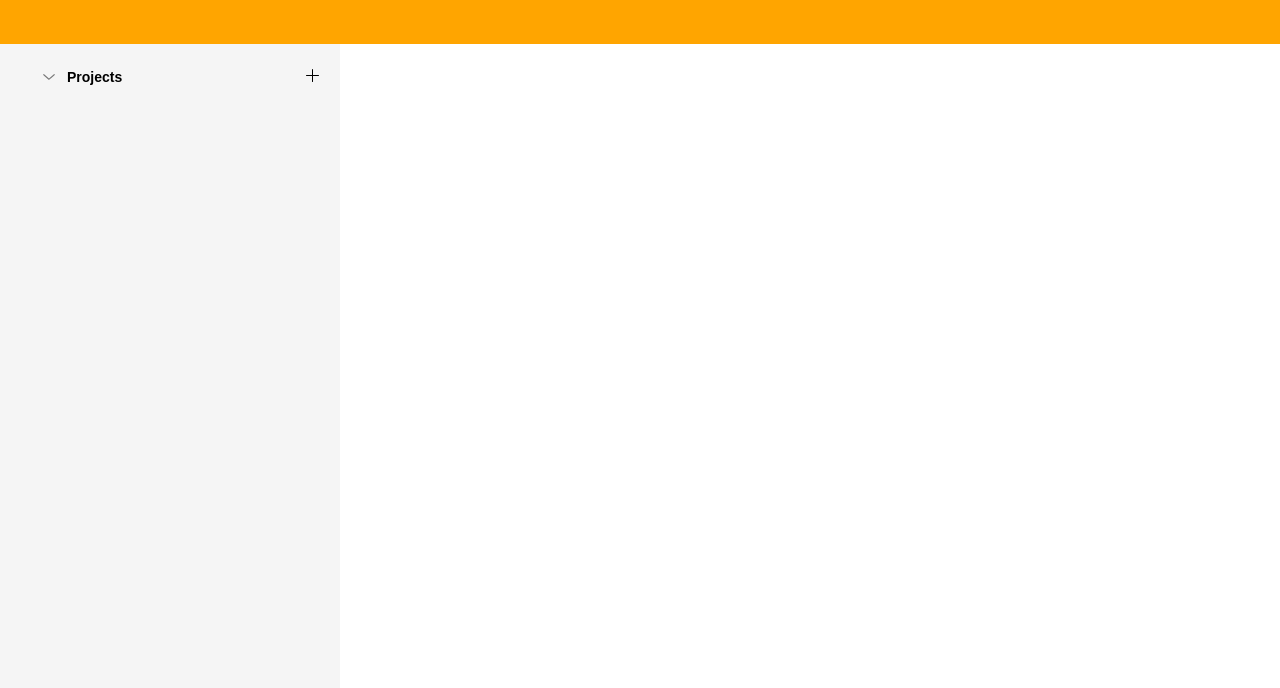
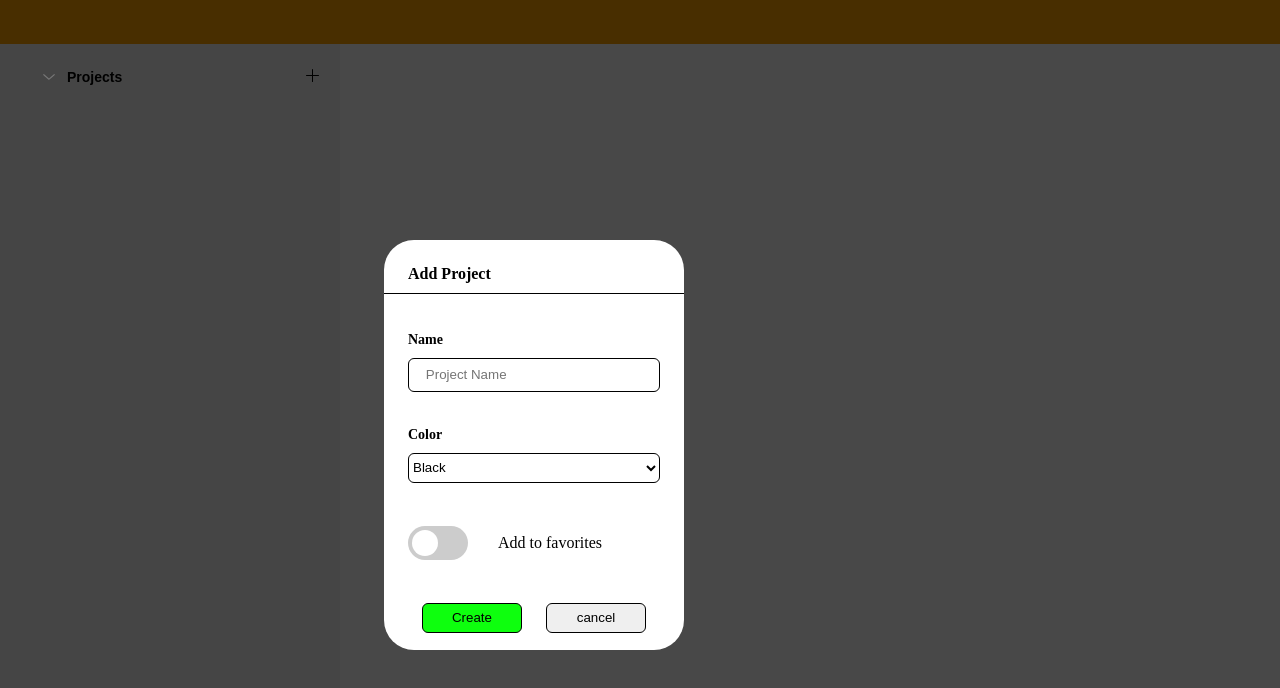
Before and after one commit to Nick90903/todo-list, a plain HTML site: page index.html in a window 1280 px wide. Both pictures are taken after a click on the button 312 px from the left and 77 px from the top of the page. Drawn offline with Linux system fonts and the light colour scheme.

Commit message:
Adds Create button functionality

```diff
--- a/index.html
+++ b/index.html
@@ -9,9 +9,43 @@
     <link rel="stylesheet" href="./resources/styles/main.css">
 </head>
 <body>
-    <header>
+    <div class="focusLock">
+        <div class="formContainer">
+            <header class="formHeader">
+                <h1>Add Project</h1>
+            </header>
+            <form id="form" action="./main.js">
+                <div class="formField">
+                    <label for="name">Name</label>
+                    <input class="input" type="text" id="name" name="name" placeholder="    Project Name">
+                </div>
+                <div class="formField">
+                    <label for="color">Color</label>
+                    <select class="input" id="color" name="color">
+                        <option value="0">Black</option>
+                        <option value="1">Red</option>
+                    </select>
+                </div>
+                <div class="sliderContainer form_Field_Inline">
+                    <label class="switch">
+                        <input type="checkbox" name="favorite">
+                        <span class="slider round"></span>
+                    </label>
+                    <p>Add to favorites</p>
+                </div>
+                <div id="formButtons">
+                    <button type="button" class="button" id="create">Create</button>
+                    <button type="button" class="button" id="cancel" >cancel</button>
+                </div>
+            </form>
+        </div>
+    </div>
+
+    <header class="mainHeader">
 
     </header>
+
+
 
     <div class="main">
         <div class="sidebar">
--- a/main.js
+++ b/main.js
@@ -1 +1 @@
-(()=>{"use strict";document.querySelector(".project_button").addEventListener("click",(function(){!function(){const t=document.querySelector(".arrow");"rotate(-90)"==t.getAttribute("transform")?(console.log("test"),t.setAttribute("transform","rotate(0)")):t.setAttribute("transform","rotate(-90)")}()})),document.querySelector(".arrow").setAttribute("transform","rotate(0)")})();
+(()=>{"use strict";let e=[];function t(){const e=document.querySelector("#form");document.querySelector(".focusLock").style.display="none",e.reset()}document.querySelector(".project_button").addEventListener("click",(function(){!function(){const e=document.querySelector(".arrow");"rotate(-90)"==e.getAttribute("transform")?(console.log("test"),e.setAttribute("transform","rotate(0)")):e.setAttribute("transform","rotate(-90)")}()})),document.querySelector(".arrow").setAttribute("transform","rotate(0)"),document.querySelector(".adder_Icon").addEventListener("click",(()=>{document.querySelector(".focusLock").style.display="block"})),document.querySelector("#cancel").addEventListener("click",(()=>{t()})),document.querySelector("#create").addEventListener("click",(()=>{console.log("click"),function(){const o=document.querySelector("#form");e.push(((e,t,o)=>{let r="",c="",n=!1;return r=e,c=t,n=o,{getTitle:()=>r,getColor:()=>c,getFavorite:()=>n}})(o.name.value,o.color.value,o.favorite.value)),console.log(e[0].getTitle()),t()}()}))})();
--- a/resources/styles/main.css
+++ b/resources/styles/main.css
@@ -4,7 +4,7 @@ body {
     --sidebar_Background: rgb(245, 245, 245) ;
 }
 
-header {
+header.mainHeader {
     background-color: orange;
     height: 44px;
     padding-left: 35px;
@@ -54,3 +54,160 @@ header {
     border: none;
     background-color: var(--sidebar_Background);
 }
+
+/* Project Form */
+
+.focusLock {
+    position: absolute;
+    background-color: rgba(0, 0, 0, 0.719);
+    width: 100vw;
+    height: 100vh;
+    display: none;
+}
+
+.formContainer {
+    position: absolute;
+    left: 30vw;
+    top: 30vh;
+    display: flex;
+    flex-direction: column;
+    background-color: rgb(255, 255, 255);
+    width: 300px;
+    height: 410px;
+    border-radius: 30px;
+}
+
+.formHeader {
+    margin: 0px;
+    padding-left: 24px;
+    padding-top: 14px;
+    padding-right: 14px;
+    border-bottom: 1px solid black;
+    margin-bottom: 20px;
+}
+
+.formHeader h1 {
+    font-size: 16px;
+}
+
+#form {
+    display: flex;
+    flex-direction: column;
+    justify-content: space-around;
+    height: 100%;
+}
+
+.formField {
+    display: flex;
+    flex-direction: column;
+    justify-content: space-between;
+    gap: 10px;
+    margin-left: 24px;
+    margin-right: 24px;
+}
+
+.sliderContainer {
+    display: flex;
+    align-items: center;
+    gap: 30px;
+    margin-left: 24px;
+    margin-right: 24px;
+}
+
+label {
+    font-weight: 700;
+    font-size: 14px;
+}
+
+#formButtons {
+    display: flex;
+    justify-content: center;
+    gap: 24px;
+    margin-left: 24px;
+    margin-right: 24px;
+}
+
+#create {
+    background-color: rgb(14, 255, 14);
+
+
+}
+
+.button {
+    height: 30px;
+    width: 100px;
+    border: 1px solid black;
+    border-radius: 6px;
+}
+
+
+
+.input {
+    border: 1px solid black;
+    border-radius: 6px;
+    height: 30px;
+    background-color: white;
+}
+
+/* The switch - the box around the slider */
+.switch {
+  position: relative;
+  display: inline-block;
+  width: 60px;
+  height: 34px;
+}
+
+/* Hide default HTML checkbox */
+.switch input {
+  opacity: 0;
+  width: 0;
+  height: 0;
+}
+
+/* The slider */
+.slider {
+  position: absolute;
+  cursor: pointer;
+  top: 0;
+  left: 0;
+  right: 0;
+  bottom: 0;
+  background-color: #ccc;
+  -webkit-transition: .4s;
+  transition: .4s;
+}
+
+.slider:before {
+  position: absolute;
+  content: "";
+  height: 26px;
+  width: 26px;
+  left: 4px;
+  bottom: 4px;
+  background-color: white;
+  -webkit-transition: .4s;
+  transition: .4s;
+}
+
+input:checked + .slider {
+  background-color: #2196F3;
+}
+
+input:focus + .slider {
+  box-shadow: 0 0 1px #2196F3;
+}
+
+input:checked + .slider:before {
+  -webkit-transform: translateX(26px);
+  -ms-transform: translateX(26px);
+  transform: translateX(26px);
+}
+
+/* Rounded sliders */
+.slider.round {
+  border-radius: 34px;
+}
+
+.slider.round:before {
+  border-radius: 50%;
+}
```
